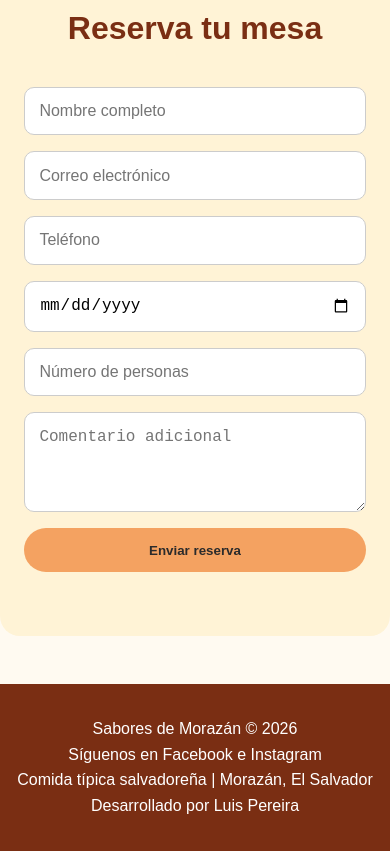
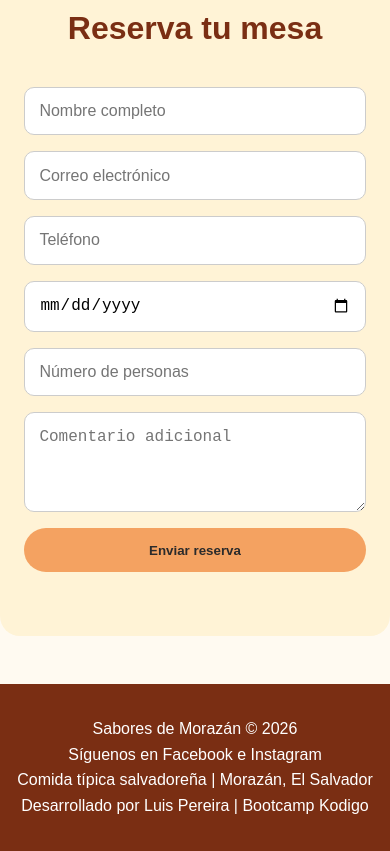
Before and after one commit to lpereira1003/sabores-morazan, a website built with webpack: page index.html in a window 390 px wide. Shown: the part 3471-4322 px from the top of the page. Built offline with nearby package versions, Linux system fonts and the light colour scheme.

Commit message:
feat: mejorar footer y optimizar tarjetas responsivas

```diff
--- a/index.html
+++ b/index.html
@@ -113,7 +113,7 @@
   <p>Sabores de Morazán © 2026</p>
   <p>Síguenos en Facebook e Instagram</p>
   <p>Comida típica salvadoreña | Morazán, El Salvador</p>
-  <p>Desarrollado por Luis Pereira</p>
+  <p>Desarrollado por Luis Pereira | Bootcamp Kodigo</p>
 </footer>
 
 <script src="js/script.js"></script>
```
